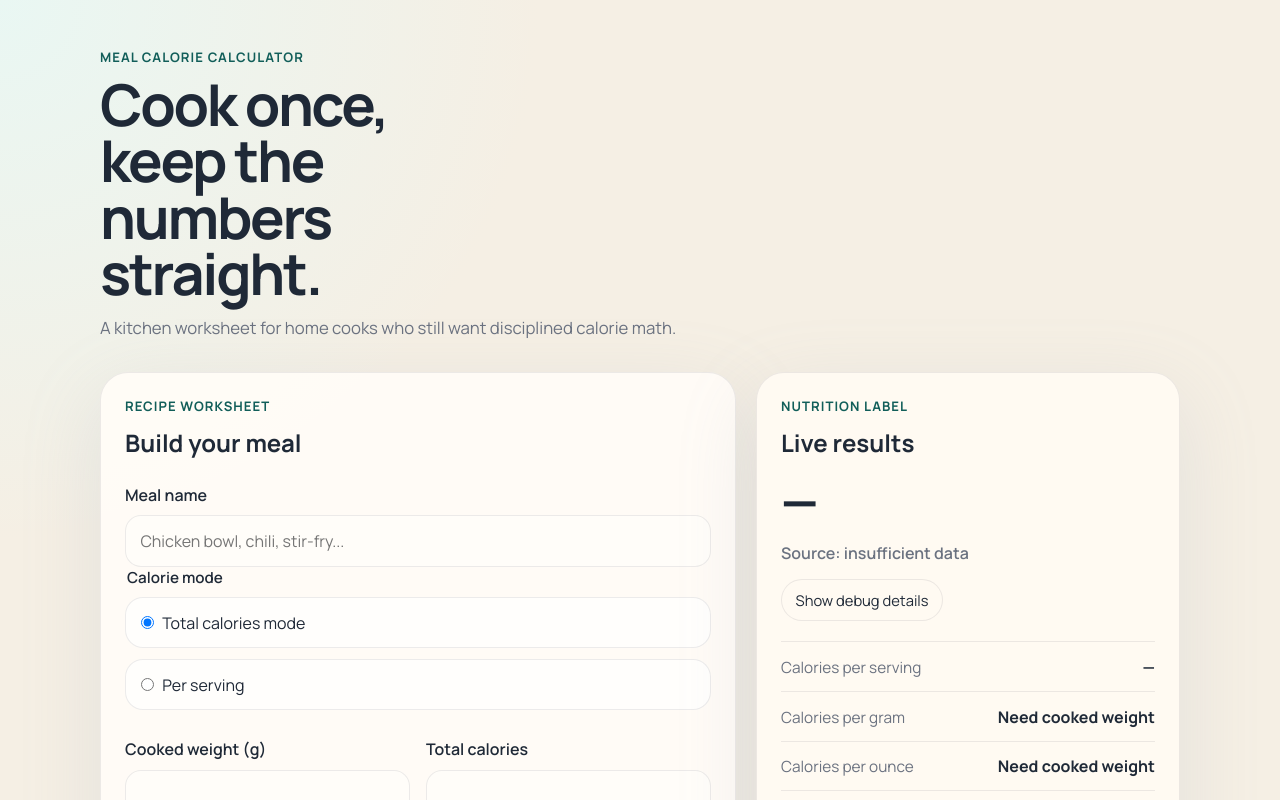
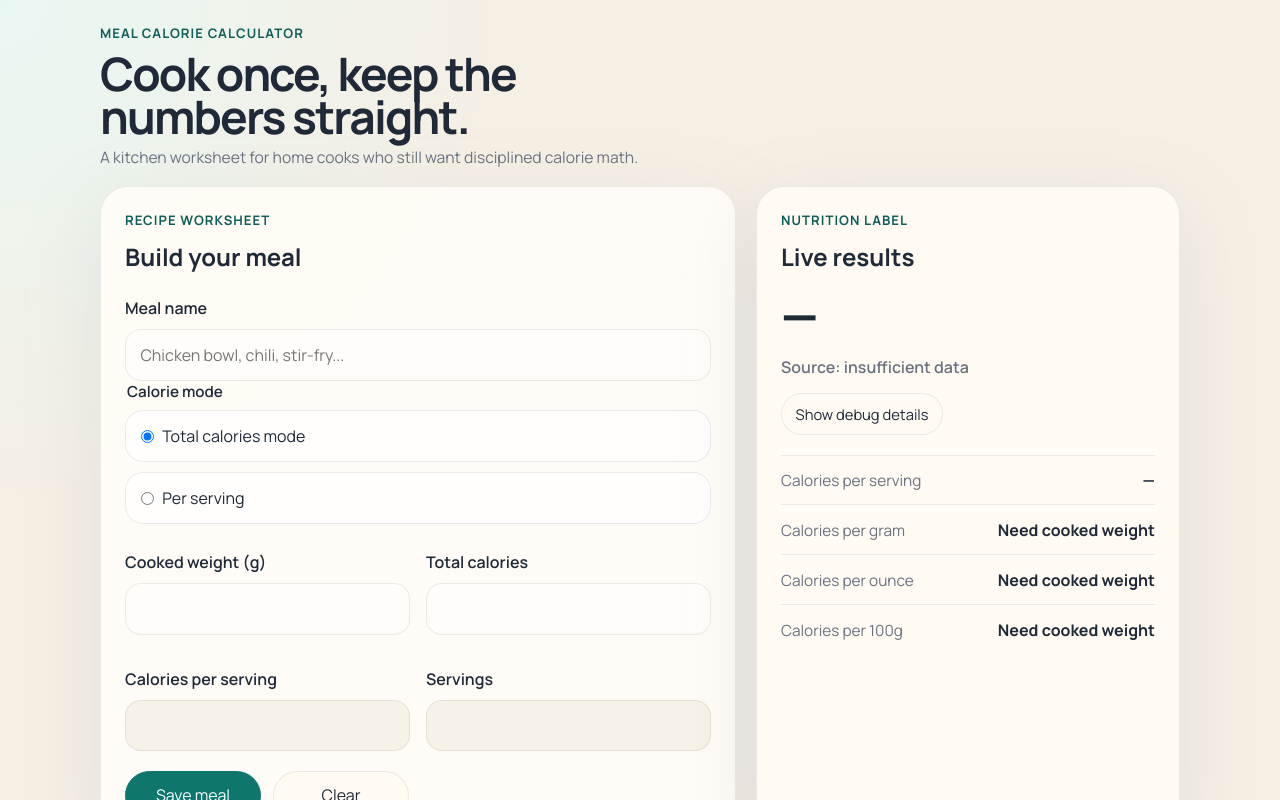
Before and after one commit to relomy/portion_pilot, a React (Vite) app: page / in a window 1280 px wide. Shown: the top 800 px of the page. Built offline with nearby package versions, Linux system fonts and the light colour scheme.

Commit message:
style: tighten calculator header spacing

```diff
--- a/src/index.css
+++ b/src/index.css
@@ -12,7 +12,7 @@
   --warning: #dc2626;
   --rule: rgba(15, 23, 42, 0.08);
   --shadow: 0 24px 80px rgba(148, 163, 184, 0.18);
-   --shadow-soft: 0 16px 40px rgba(148, 163, 184, 0.14);
+  --shadow-soft: 0 16px 40px rgba(148, 163, 184, 0.14);
   --layout-columns-desktop: minmax(0, 1.5fr) minmax(20rem, 1fr);
   font-synthesis: none;
   text-rendering: optimizeLegibility;
@@ -104,11 +104,11 @@ input:disabled {
 .app-shell {
   max-width: 1120px;
   margin: 0 auto;
-  padding: 3rem 1.25rem 4rem;
+  padding: 1.5rem 1.25rem 3rem;
 }
 
 .app-header {
-  margin-bottom: 2rem;
+  margin-bottom: 1rem;
   animation: rise-in 260ms ease both;
 }
 
@@ -120,9 +120,9 @@ input:disabled {
 }
 
 .app-header h1 {
-  max-width: 10ch;
-  font-size: clamp(2.4rem, 4.5vw, 4.25rem);
-  line-height: 0.98;
+  max-width: 14ch;
+  font-size: clamp(2rem, 3.6vw, 3.25rem);
+  line-height: 0.94;
   letter-spacing: -0.04em;
 }
 
@@ -133,9 +133,9 @@ input:disabled {
 }
 
 .app-subtitle {
-  max-width: 42rem;
-  margin: 0.85rem 0 0;
-  font-size: 1.05rem;
+  max-width: 34rem;
+  margin: 0.5rem 0 0;
+  font-size: 0.98rem;
 }
 
 .eyebrow {
@@ -432,7 +432,7 @@ input:disabled {
 
 @media (max-width: 780px) {
   .app-shell {
-    padding-top: 2.25rem;
+    padding-top: 1.25rem;
   }
 
   .calculator-layout {
```
Also changed, not shown: 1 other file (tests, documents, lock files or other folders).
